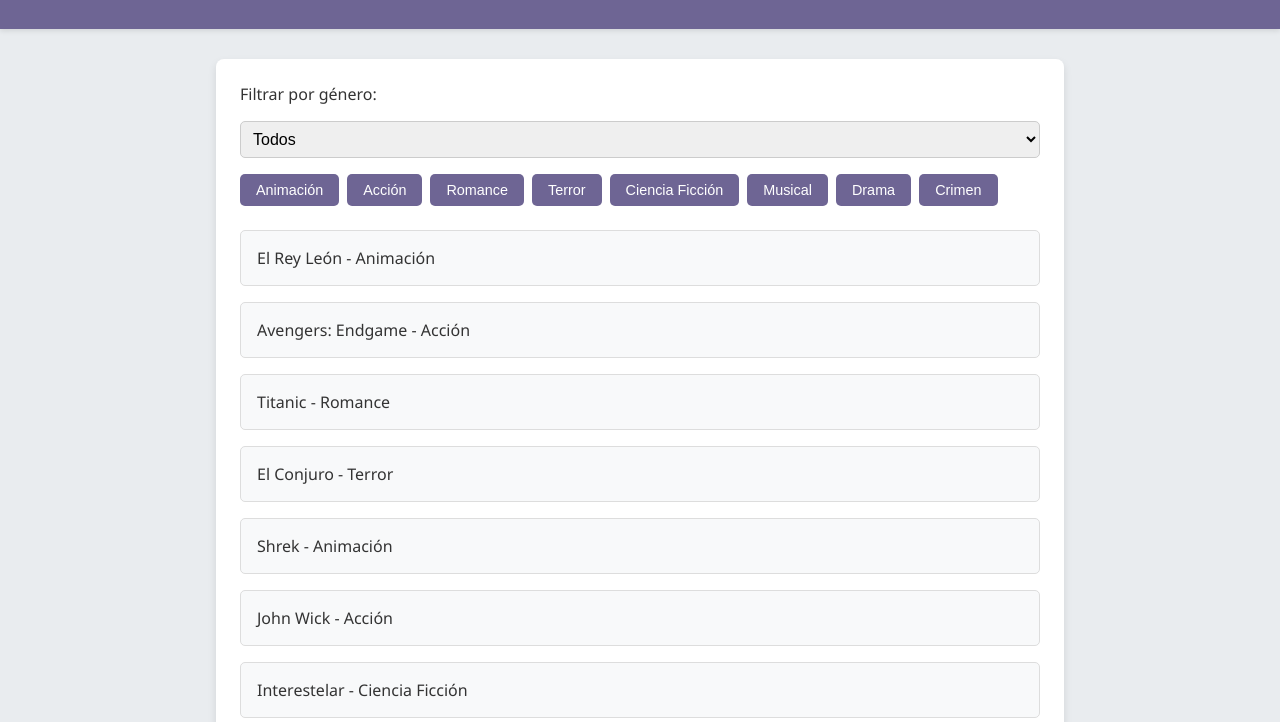
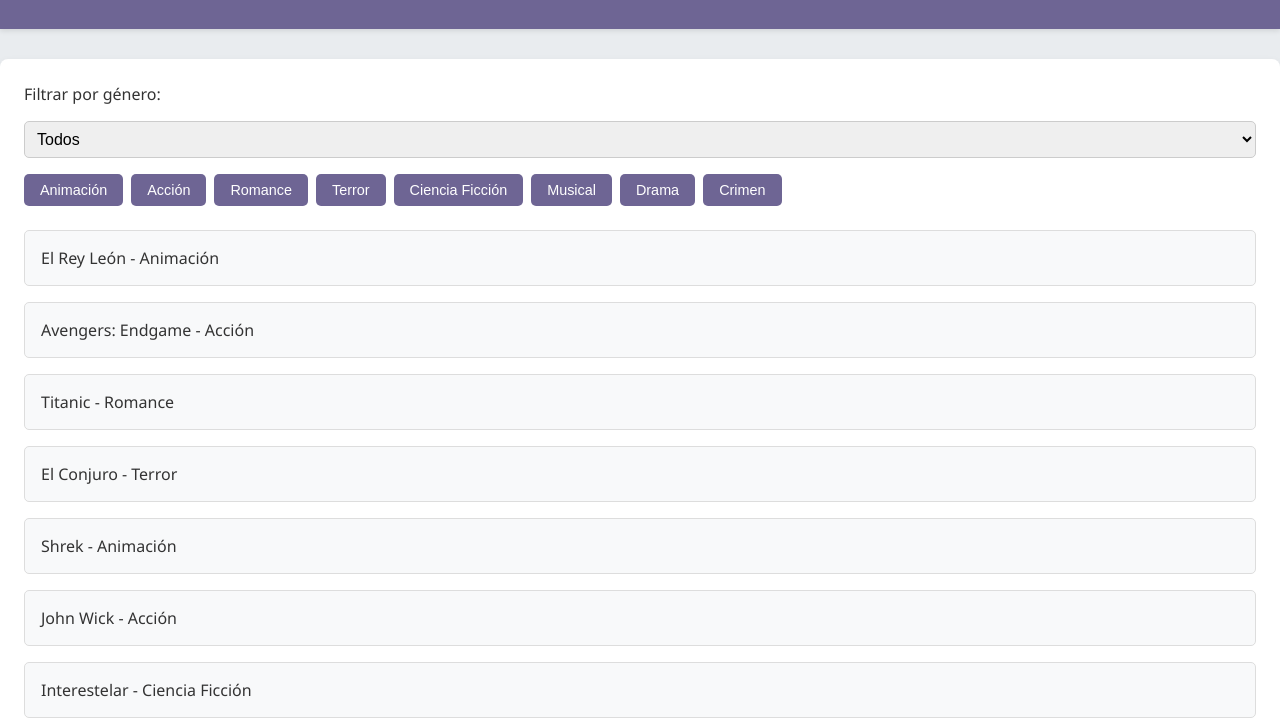
Before and after one commit to Ainhoaagarciia/JS-24-25, a plain HTML site: page 02-Talent/Ejercicio Talent 003/index.html in a window 1280 px wide. Shown: the part 78-800 px from the top of the page. Drawn offline with Linux system fonts and the light colour scheme.

Commit message:
Ejercicios Talent

```diff
--- a/02-Talent/Ejercicio Talent 003/styles.css
+++ b/02-Talent/Ejercicio Talent 003/styles.css
@@ -24,7 +24,7 @@ header h1 {
 /* Contenedor principal */
 main {
     padding: 1.5rem;
-    max-width: 800px;
+    max-width: 1600px;
     margin: 0 auto;
     background: white;
     border-radius: 8px;
```
